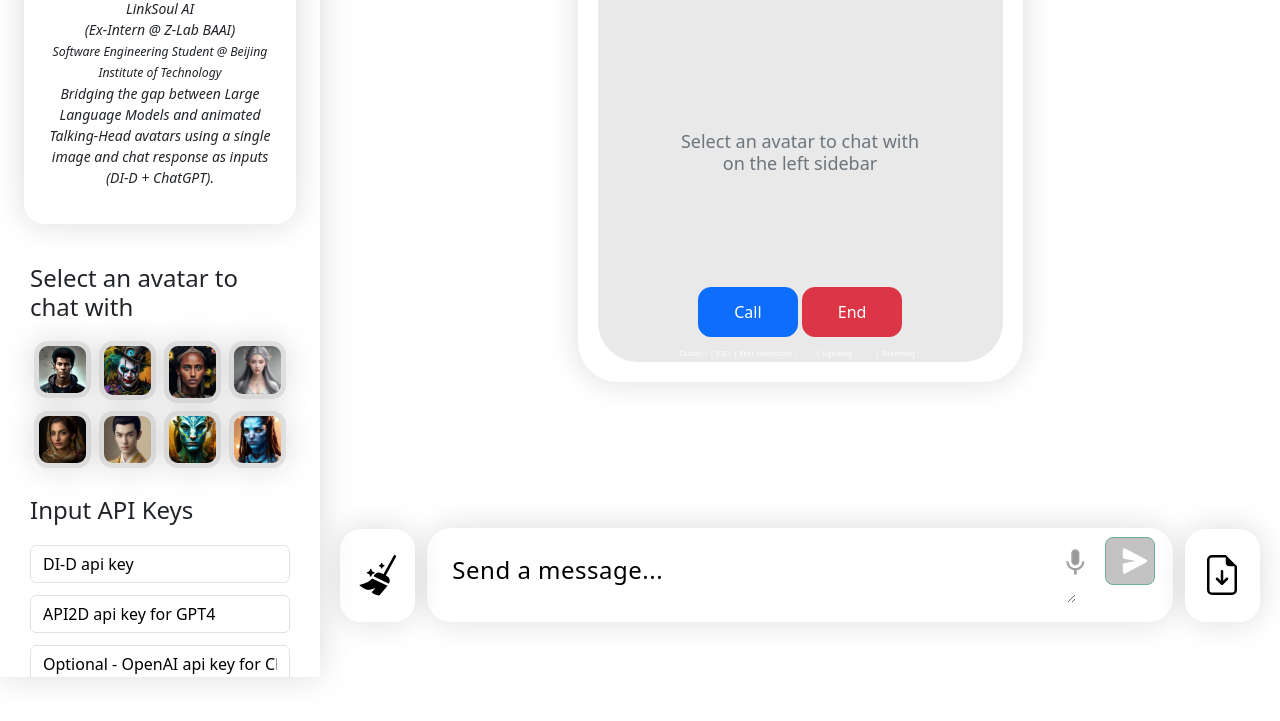
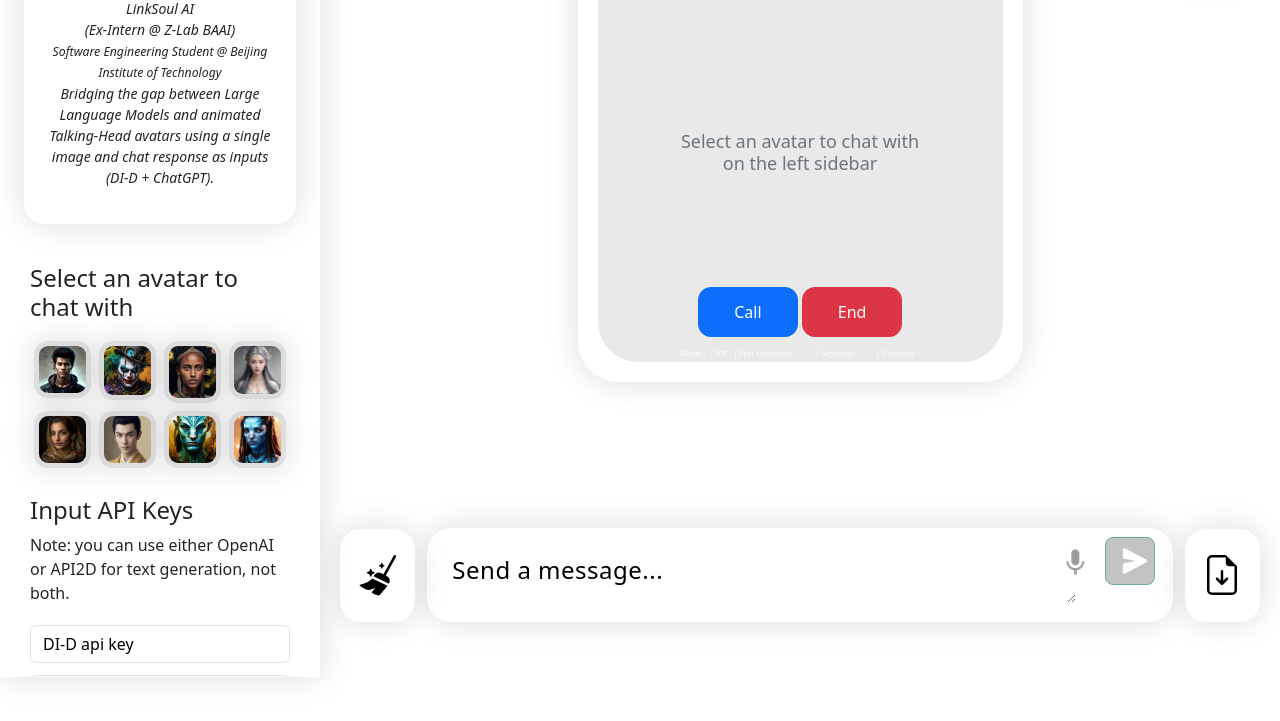
Before and after one commit to Jaykef/AvaChat, a website with bundled scripts: page index.html in a window 1280 px wide. Shown: the part 123-844 px from the top of the page. Built offline with nearby package versions, Linux system fonts and the light colour scheme.

Commit message:
Update index.html

```diff
--- a/index.html
+++ b/index.html
@@ -58,6 +58,7 @@
             </div>
 
             <h4 class="mb-2">Input API Keys</h4>
+            <p>Note: you can use either OpenAI or API2D for text generation, not both.</p>
             <div id="api-form-container" class="api-form-container">
               <form class="api-form-desktop">
                 <div class="form-group">
@@ -67,7 +68,7 @@
                   <input type="text" class="form-control" id="api2d-api-key" placeholder="API2D api key for GPT4">
                   </div>
                 <div class="form-group">
-                  <input type="text" class="form-control" id="openai-api-key" placeholder="Optional - OpenAI api key for ChatGPT">
+                  <input type="text" class="form-control" id="openai-api-key" placeholder="OpenAI api key for ChatGPT">
                 </div>
               </form>
             </div>
```
